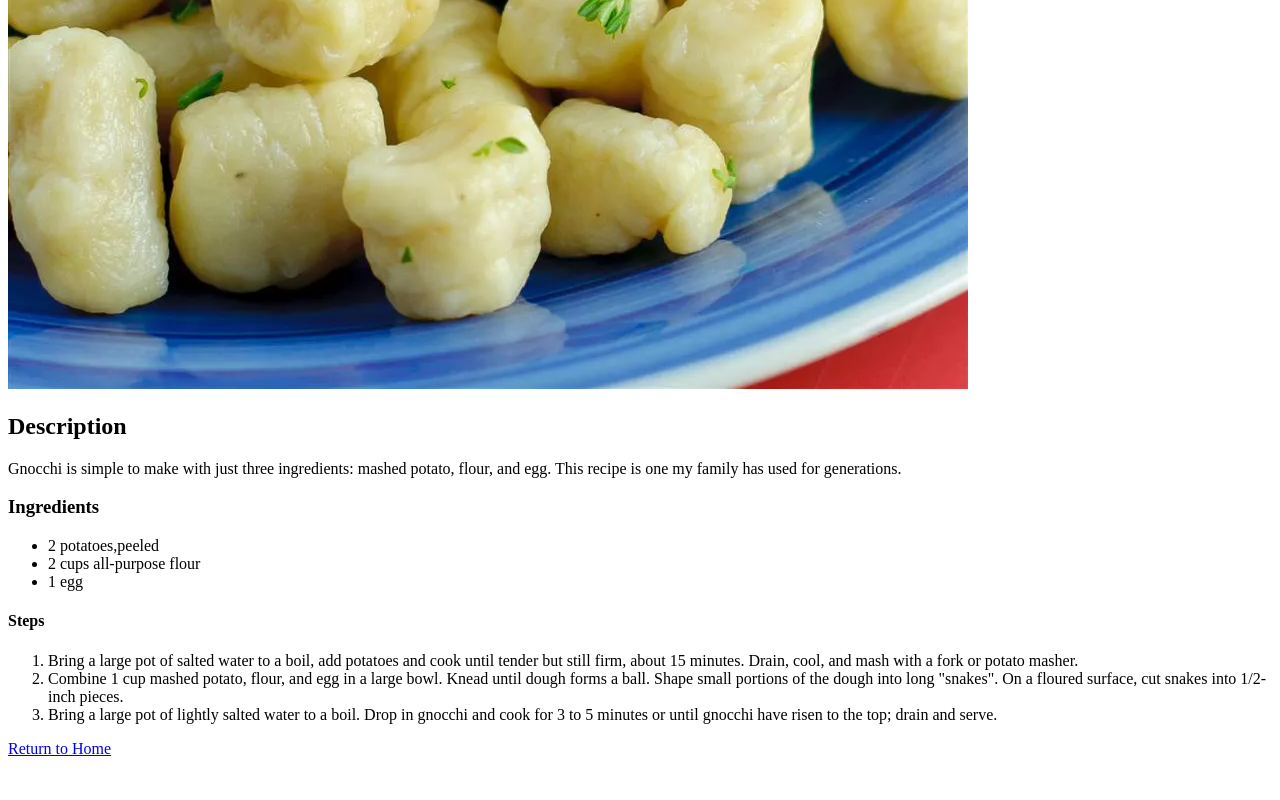
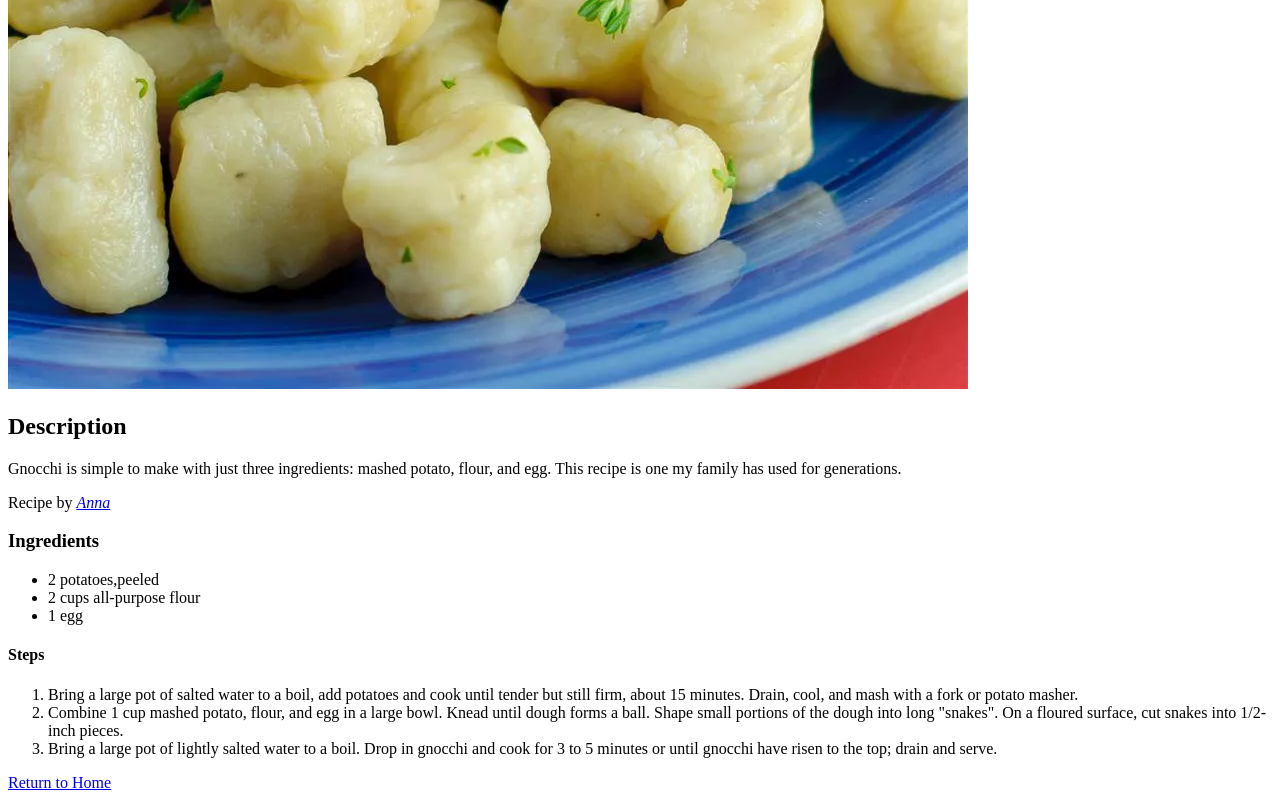
Before and after one commit to humbletechie/odin-recipes, a plain HTML site: page recipes/gnocchi.html in a window 1280 px wide. Shown: the part 651-1451 px from the top of the page. Before the commit the page ends 1417 px from the top, so only its background shows below. Drawn offline with Linux system fonts and the light colour scheme.

Commit message:
Add links to original recipe authors

```diff
--- a/recipes/gnocchi.html
+++ b/recipes/gnocchi.html
@@ -10,6 +10,7 @@
         <h2>Description</h3>
         <p>Gnocchi is simple to make with just three ingredients: mashed potato, flour, and egg.
         This recipe is one my family has used for generations.</p>
+        <p>Recipe by <em><a href="https://www.allrecipes.com/cook/24321089">Anna</a></em></p>
 
         <h3>Ingredients</h4>
         <ul>
```
Also changed, not shown: recipes/manicotti.html (+1 -0 lines).
